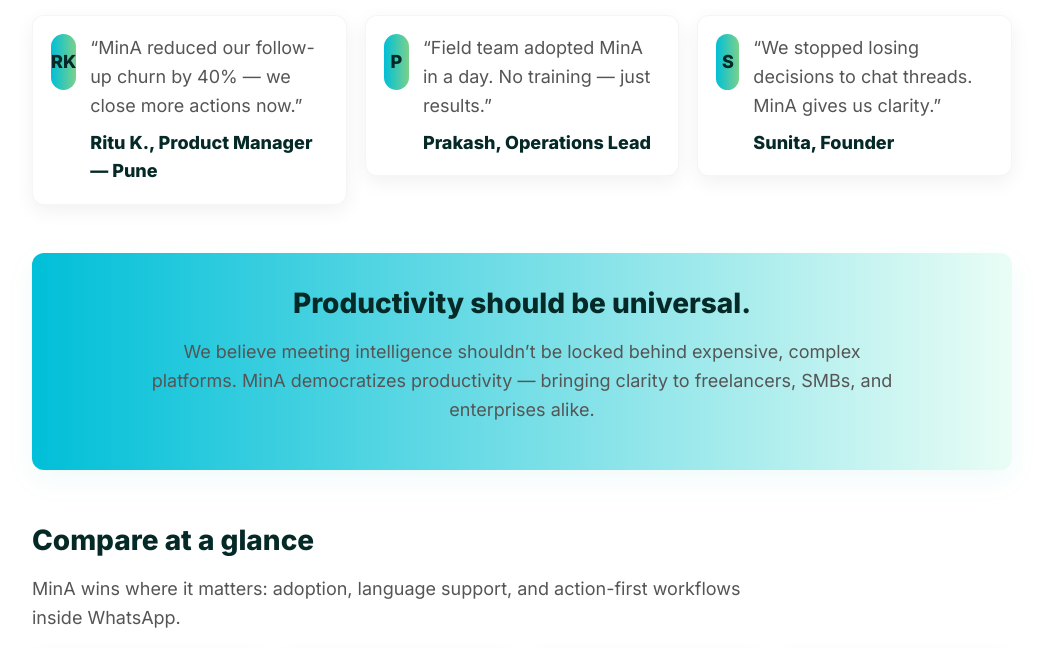
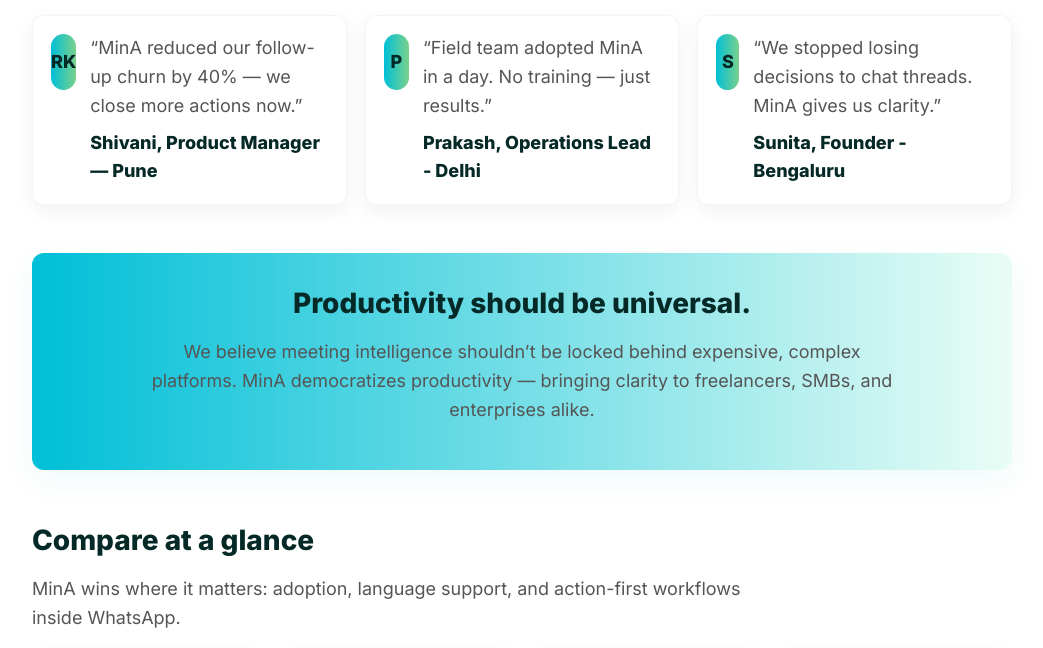
Before and after one commit to gbhide1993/mina--multilang-minutes, a plain HTML site: page templates/index.html in a window 1280 px wide. Shown: the part 2304-2952 px from the top of the page, without its empty margins (118-1161 px from the left). Drawn offline with Linux system fonts and the light colour scheme; files whose address does not match are found by name.

Commit message:
Update customer names and locations in testimonials

```diff
--- a/templates/index.html
+++ b/templates/index.html
@@ -355,7 +355,7 @@
               <div class="avatar" aria-hidden="true">RK</div>
               <div>
                 <div class="cust-quote">“MinA reduced our follow-up churn by 40% — we close more actions now.”</div>
-                <div class="cust-name">Ritu K., Product Manager — Pune</div>
+                <div class="cust-name">Shivani, Product Manager — Pune</div>
               </div>
             </div>
 
@@ -363,7 +363,7 @@
               <div class="avatar" aria-hidden="true">P</div>
               <div>
                 <div class="cust-quote">“Field team adopted MinA in a day. No training — just results.”</div>
-                <div class="cust-name">Prakash, Operations Lead</div>
+                <div class="cust-name">Prakash, Operations Lead - Delhi</div>
               </div>
             </div>
 
@@ -371,7 +371,7 @@
               <div class="avatar" aria-hidden="true">S</div>
               <div>
                 <div class="cust-quote">“We stopped losing decisions to chat threads. MinA gives us clarity.”</div>
-                <div class="cust-name">Sunita, Founder</div>
+                <div class="cust-name">Sunita, Founder - Bengaluru </div>
               </div>
             </div>
           </div>
```
